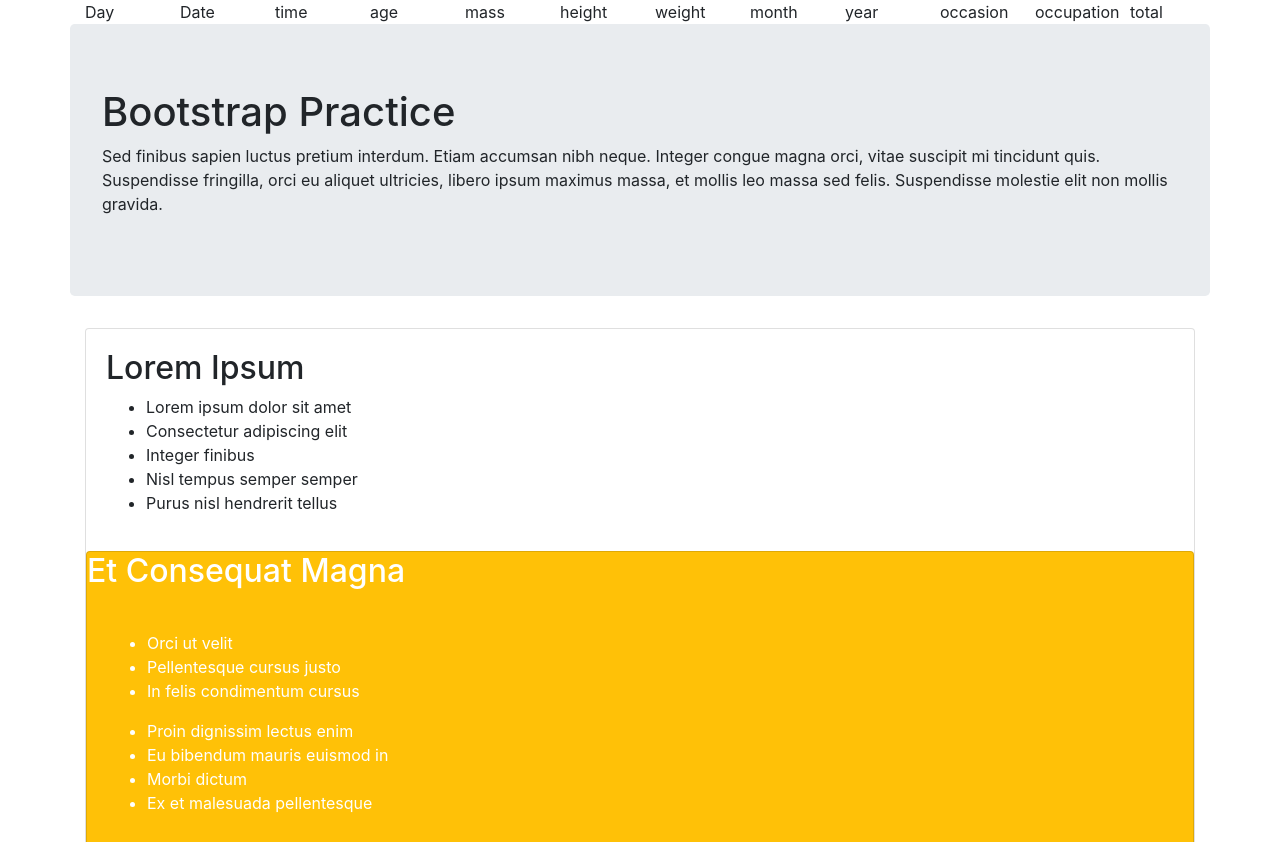
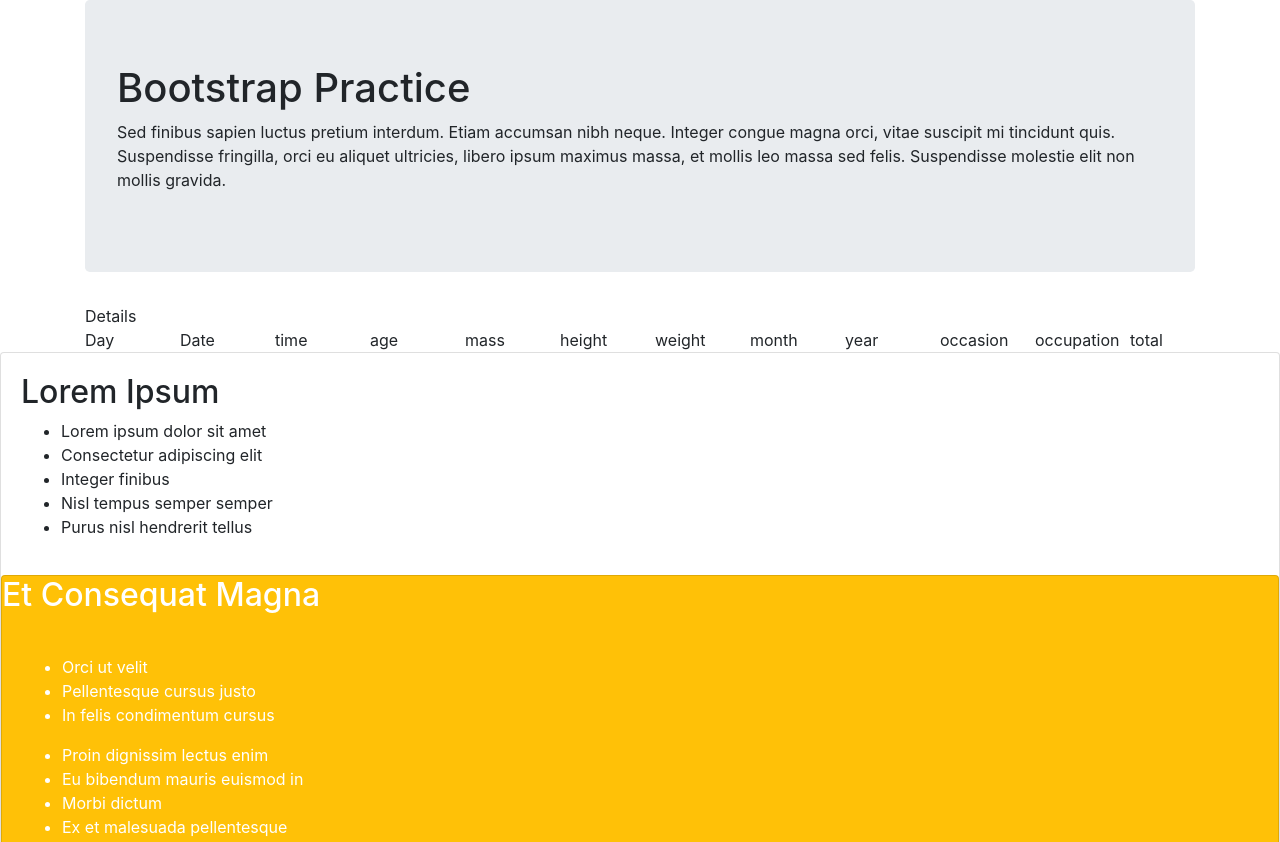
Before and after one commit to AnnabelMate/bootstrap-practice, a plain HTML site: page index.html in a window 1280 px wide. Shown: the top 842 px of the page. Drawn offline with nearby package versions, Linux system fonts and the light colour scheme.

Commit message:
add 12 columns to body.

```diff
--- a/index.html
+++ b/index.html
@@ -16,6 +16,17 @@
     </head>
     <body>
         <div class="container">
+        <div class="jumbotron">
+        <h1>Bootstrap Practice</h1>
+        <p>Sed finibus sapien luctus pretium interdum. Etiam accumsan nibh neque. Integer congue magna orci, vitae suscipit mi tincidunt quis. Suspendisse fringilla, orci eu aliquet ultricies, libero ipsum maximus massa, et mollis leo massa sed felis. Suspendisse molestie elit non mollis gravida.</p>
+            </div>
+        </div>
+        <div class="container">
+            <div class="row">
+                <div class="col-md-12">Details</div>
+            </div>
+        </div>
+        <div class="container">
             <div class="row">
                 <div class="col-md-1">Day</div>
                 <div class="col-md-1">Date</div>
@@ -29,9 +40,6 @@
                 <div class="col-md-1">occasion</div>
                 <div class="col-md-1">occupation</div>
                 <div class="col-md-1">total</div>
-        <div class="jumbotron">
-        <h1>Bootstrap Practice</h1>
-        <p>Sed finibus sapien luctus pretium interdum. Etiam accumsan nibh neque. Integer congue magna orci, vitae suscipit mi tincidunt quis. Suspendisse fringilla, orci eu aliquet ultricies, libero ipsum maximus massa, et mollis leo massa sed felis. Suspendisse molestie elit non mollis gravida.</p>
             </div>
         </div>
         <div class="card">
```
